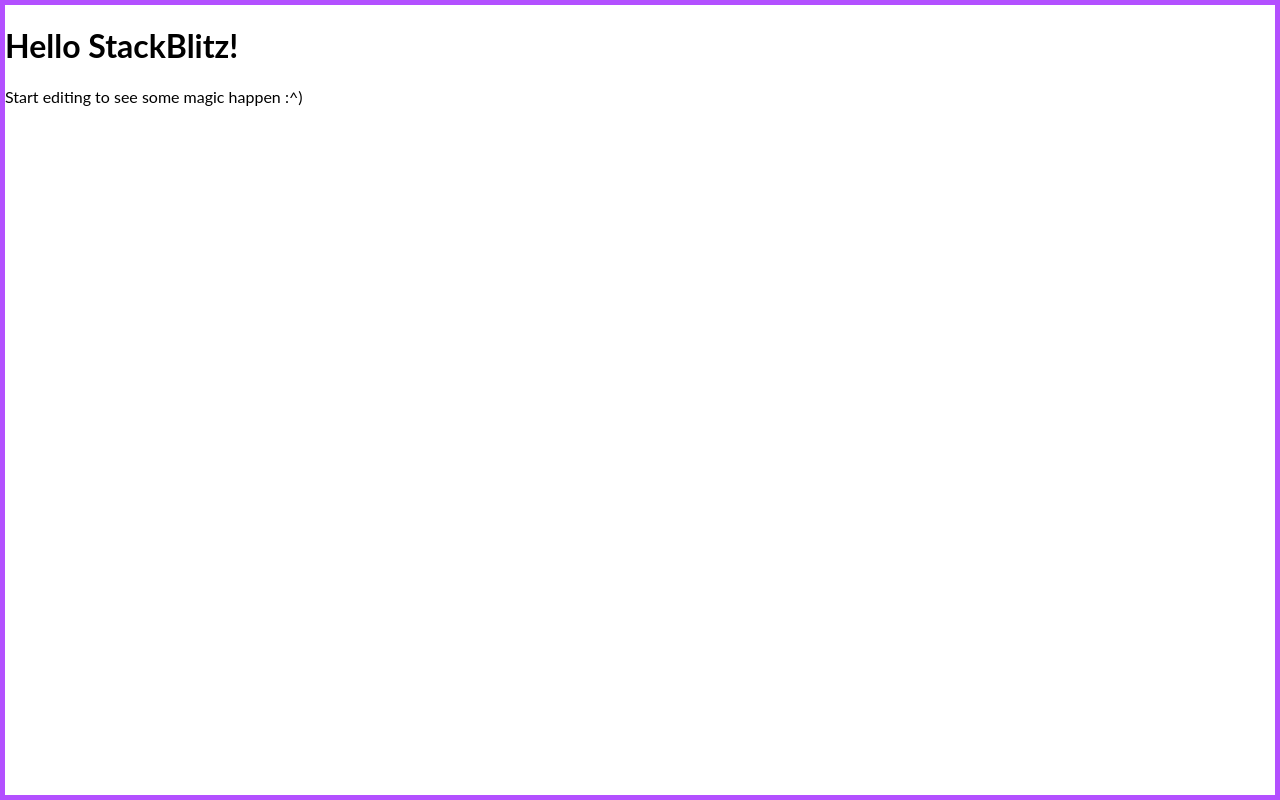
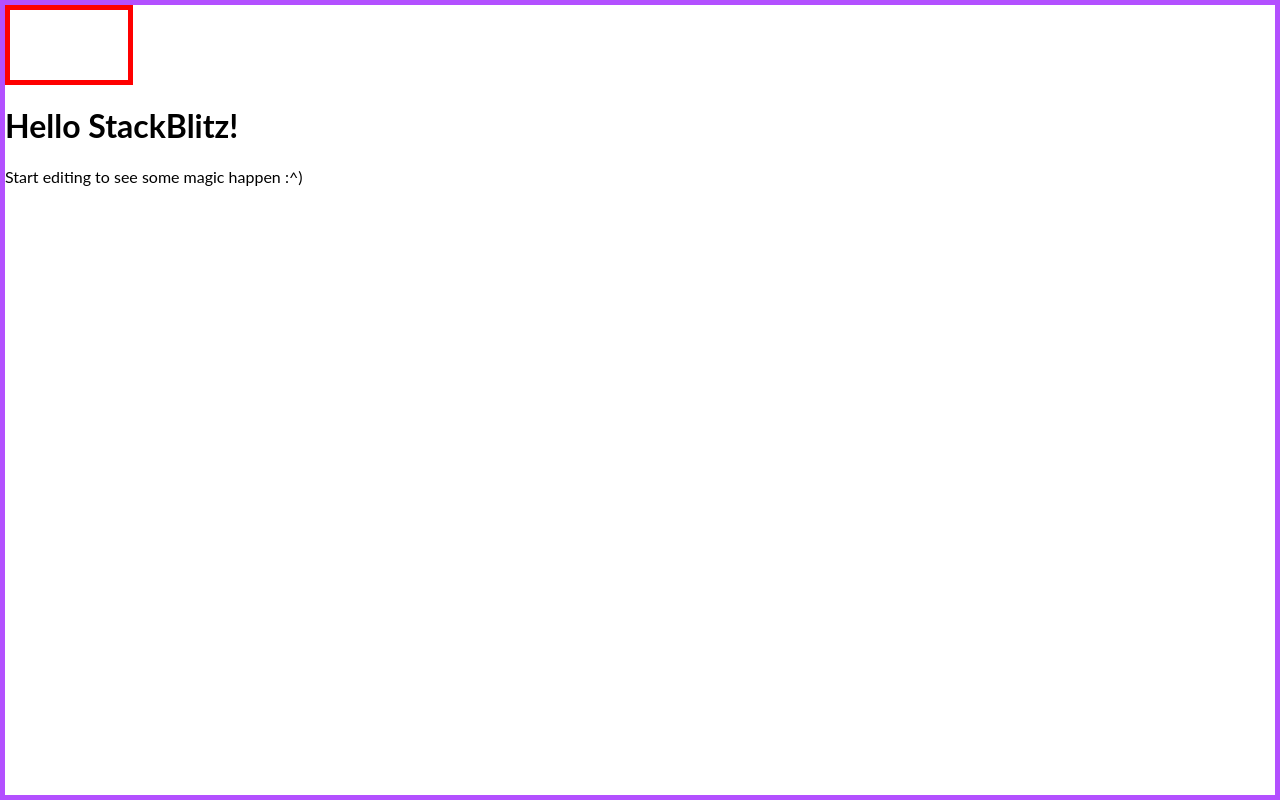
Before and after one commit to Teiheim/ReactMachiKoro, a React (Create React App) app: page / in a window 1280 px wide. Built offline with nearby package versions, Linux system fonts and the light colour scheme.

Commit message:
2 files modified, 1 added

```diff
--- a/App.tsx
+++ b/App.tsx
@@ -1,11 +1,17 @@
 import * as React from 'react';
 import { GameUI } from './GameUI/GameUI';
 import './style.css';
+import { PlayingCard } from './styles';
+
+const CardComponent = (props: any) => {
+  return <PlayingCard></PlayingCard>;
+};
 
 export default function App() {
   return (
     <GameUI>
       <div>
+        <CardComponent></CardComponent>
         <h1>Hello StackBlitz!</h1>
         <p>Start editing to see some magic happen :^)</p>
       </div>
--- a/package.json
+++ b/package.json
@@ -13,6 +13,7 @@
     "@xstate/react": "^3.1.2",
     "react": "^18.1.0",
     "react-dom": "^18.1.0",
+    "react-ui-cards": "^3.0.2",
     "xstate": "^4.35.4"
   },
   "scripts": {
--- /dev/null
+++ b/styles.tsx
@@ -0,0 +1,8 @@
+import styled from '@emotion/styled';
+
+export const PlayingCard = styled.div`
+  width:10vw;
+  height:10vh;
+  box-sizing:border-box;
+  border: 5px solid red;
+`;
```
